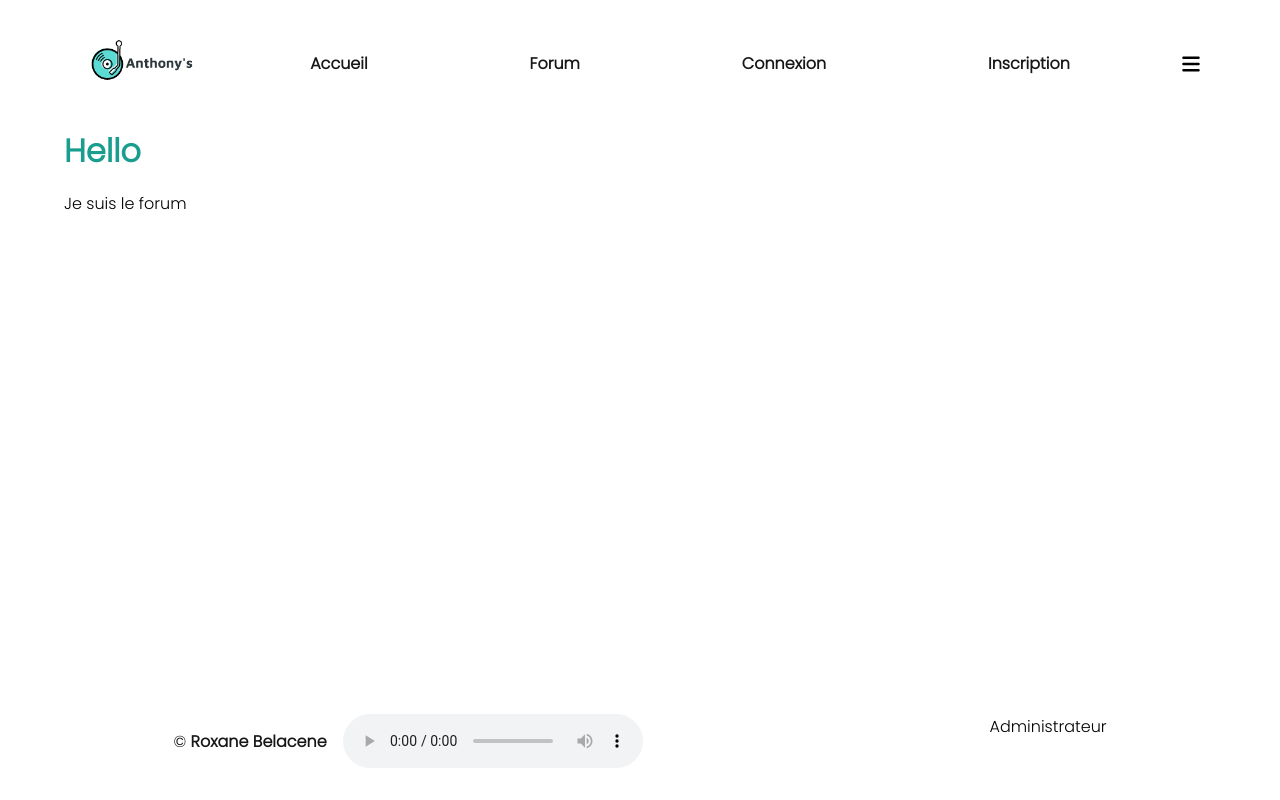
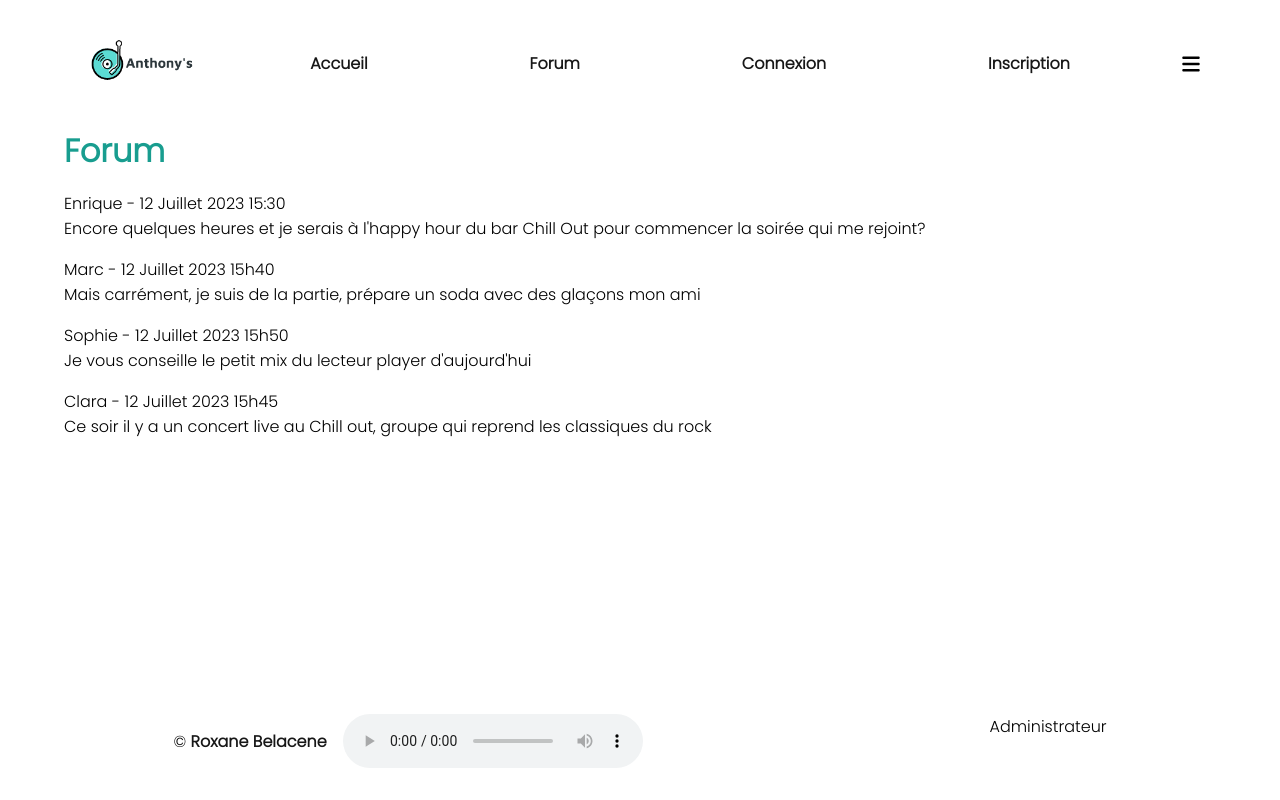
Before and after one commit to WildCodeSchool/2023-02-JS-RemoteFR-JSWizards-P3-Team-Hufflepuff, a React (Vite) app in the folder frontend/: page /forum in a window 1280 px wide. Built offline with nearby package versions, Linux system fonts and the light colour scheme.

Commit message:
debug prod

```diff
--- a/frontend/src/components/Footer/Footer.jsx
+++ b/frontend/src/components/Footer/Footer.jsx
@@ -1,6 +1,5 @@
-import React from "react";
 import ReactAudioPlayer from "react-audio-player";
-import sound from "../../assets/sound/mix rox.wav";
+import sound from "../../assets/sound/mix_rox.wav";
 import "./Footer.css";
 
 export default function Footer() {
--- a/frontend/src/pages/Forum.jsx
+++ b/frontend/src/pages/Forum.jsx
@@ -1,11 +1,17 @@
-import user from "../services/users";
+import users from "../services/users";
 
-console.warn(user);
 export default function Forum() {
   return (
     <>
-      <h1>Hello</h1>
-      <p>Je suis le forum</p>
+      <h1>Forum</h1>
+      {users.map((user) => (
+        <div key={user.id}>
+          <div>
+            {user.name} - <span>{user.date}</span>
+          </div>
+          <p>{user.message}</p>
+        </div>
+      ))}
     </>
   );
 }
--- a/frontend/src/services/users.js
+++ b/frontend/src/services/users.js
@@ -31,4 +31,5 @@ const user = [
     date: "12 Juillet 2023 15h45",
   },
 ];
+
 export default user;
```
Also changed, not shown: frontend/src/App.jsx (+5 -3 lines), 1 other file (tests, documents, lock files or other folders).
